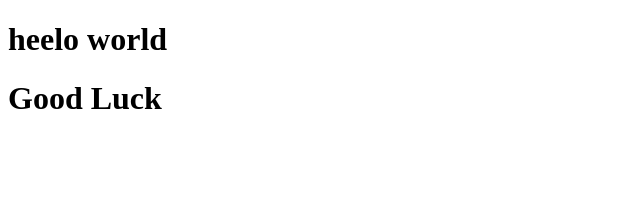
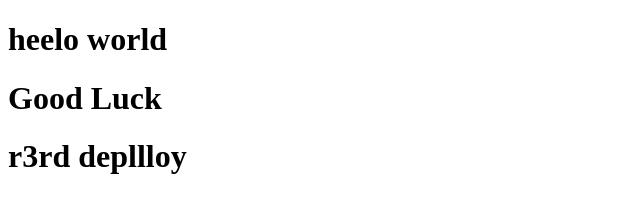
Before and after one commit to zaid2255/work, a plain HTML site: page index.html in a window 1280 px wide. Shown: the whole page, without its empty margins (0-640 px from the left). Drawn offline with Linux system fonts and the light colour scheme.

Commit message:
new deploy

```diff
--- a/index.html
+++ b/index.html
@@ -8,5 +8,6 @@
 <body>
     <h1>heelo world</h1>
     <h1>Good Luck</h1>
+    <h1>r3rd depllloy</h1>
 </body>
 </html>
```
